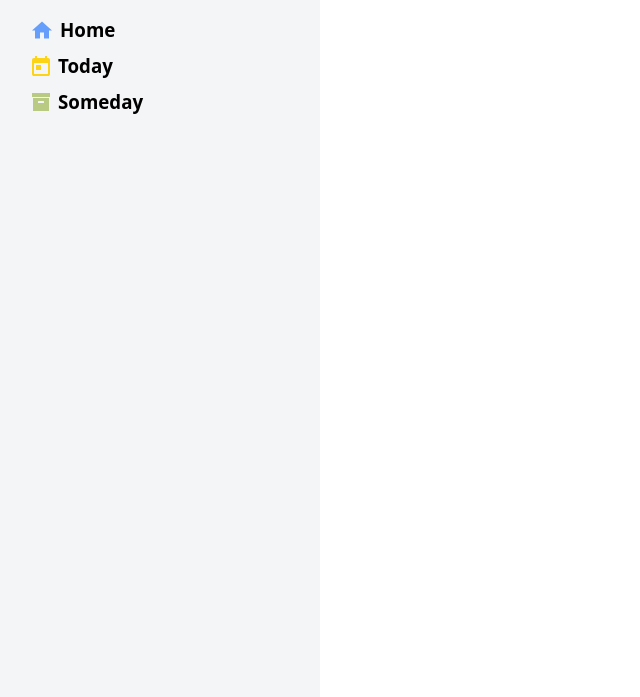
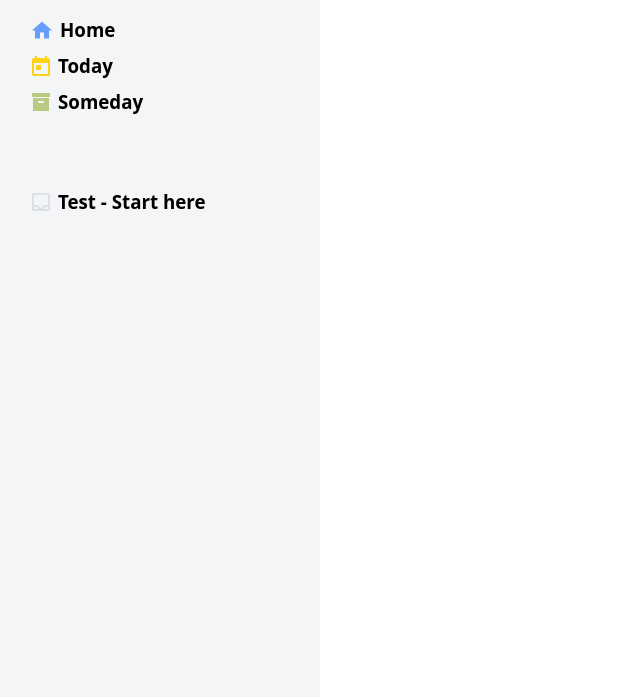
Before and after one commit to simoneschiavo/todo-list, a website built with webpack: page src/template.html in a window 1280 px wide. Shown: the top 697 px of the page, without its empty margins (0-640 px from the left). Built offline with nearby package versions, Linux system fonts and the light colour scheme.

Commit message:
Add Test user project

```diff
--- a/src/domManager.js
+++ b/src/domManager.js
@@ -1,7 +1,7 @@
 import defaultProjectIcon from "./img/default-project-icon.svg";
 
 function renderDefaultProject(project) {
-    const defaultProjectsContainer = document.querySelector(".navbar > .default");
+    const defaultProjectsContainer = document.querySelector(".navbar > .created");
 
     const projectDiv = document.createElement("div");
     projectDiv.classList.add("project");
@@ -19,7 +19,7 @@ function renderDefaultProject(project) {
 }
 
 function renderCustomProject(project) {
-    const customProjectsContainer = document.querySelector(".navbar > .custom");
+    const customProjectsContainer = document.querySelector(".navbar > .preset");
 
     const projectDiv = document.createElement("div");
     projectDiv.classList.add("project");
--- a/src/index.js
+++ b/src/index.js
@@ -14,3 +14,7 @@ const somedayProject = projectManager.createProject("Someday", "", somedayIcon);
 renderCustomProject(homeProject);
 renderCustomProject(todayProject);
 renderCustomProject(somedayProject);
+
+const testProject = projectManager.createProject("Test - Start here", "");
+
+renderDefaultProject(testProject);
--- a/src/styles.css
+++ b/src/styles.css
@@ -62,7 +62,7 @@ h1, h2, h3, h4, h5, h6 {
 
 body {
     font-family: system-ui, -apple-system, BlinkMacSystemFont, 'Segoe UI', Roboto, Oxygen, Ubuntu, Cantarell, 'Open Sans', 'Helvetica Neue', sans-serif;
-    height: 2000px;
+    height: 100vh;
     display: grid;
     grid-template-columns: 1fr 3fr;
     grid-template-rows: auto 100px;
@@ -83,6 +83,12 @@ body {
 }
 
 /* Navbar */
+.navbar {
+    display: flex;
+    flex-direction: column;
+    gap: 2rem;
+}
+
 .projects-container {
     margin: 1rem 2rem;
 }
--- a/src/template.html
+++ b/src/template.html
@@ -7,8 +7,8 @@
 </head>
 <body>
     <div class="navbar">
-        <div class="projects-container default"></div>
-        <div class="projects-container custom"></div>
+        <div class="projects-container preset"></div>
+        <div class="projects-container created"></div>
     </div>
     <div class="main"></div>
     <div class="navbar footer"></div>
```
